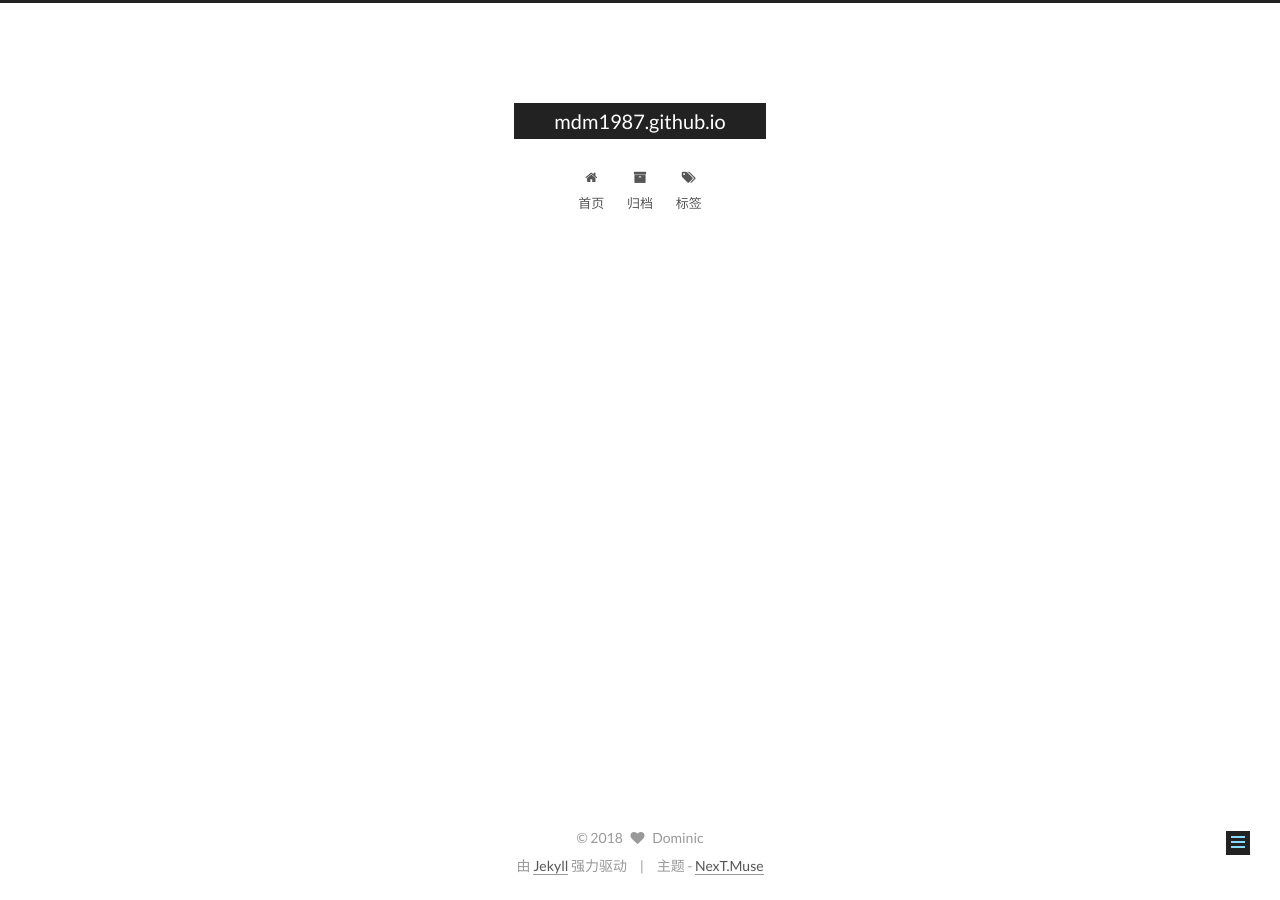
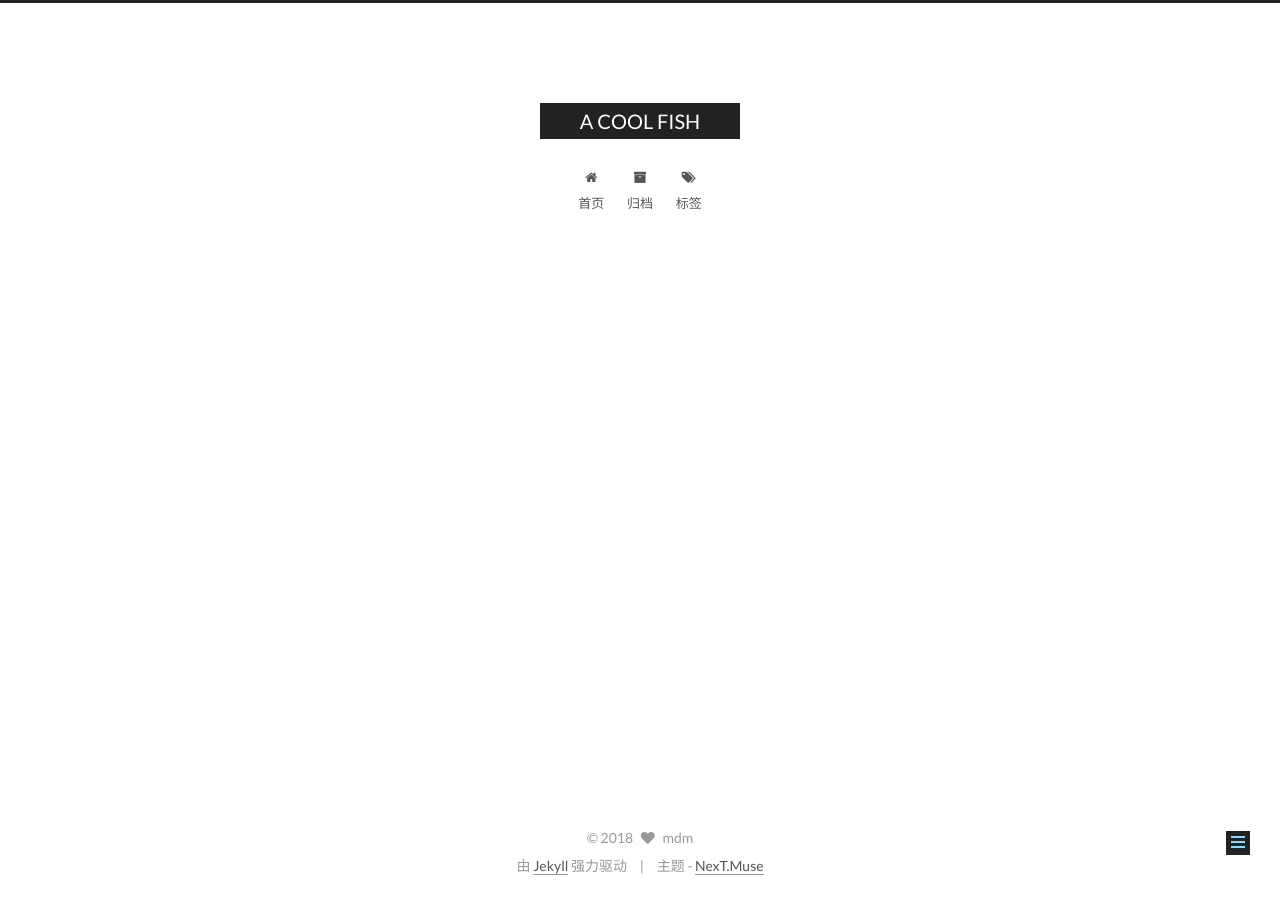
Before and after one commit to mdm1987/mdm1987.github.io, a Jekyll site: the page built from index.md, in a window 1280 px wide. Built offline with Jekyll 4.4.1, drawn with Linux system fonts in a browser that asks for light colours; our own code applies the rules of GitHub Pages for plain Markdown files; the list of posts is cut into pages by our own code; comment, search, counter and statistics services are not loaded.

Commit message:
title a cool fish

```diff
--- a/_config.yml
+++ b/_config.yml
@@ -4,10 +4,10 @@
 # ---------------------------------------------------------------
 
 # Site
-title:
+title: A COOL FISH
 subtitle:
 description: I would love to change the world, but they won’t give me the source code
-author: Dominic
+author: mdm
 # Support language: de, en, fr-FR, id, ja, ko, pt-BR, pt, ru, zh-Hans, zh-hk, zh-tw
 language: zh-Hans
 date_format: '%Y-%m-%d'
```
